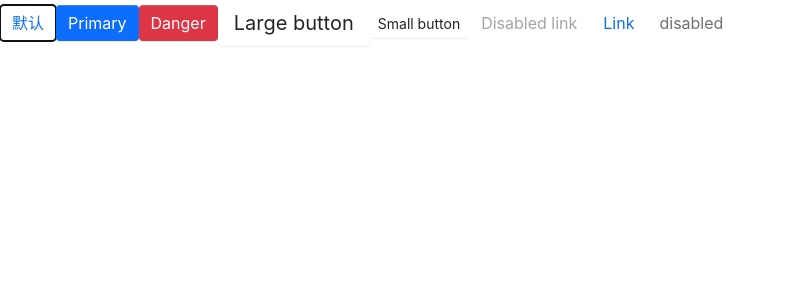
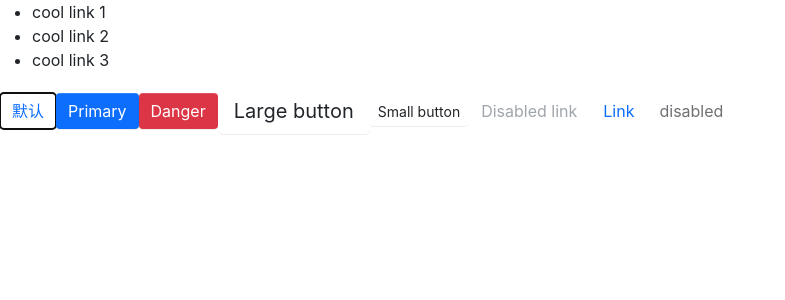
Before and after one commit to zzd0916/mouui, a React (Create React App) app: page / in a window 1280 px wide. Shown: the top 300 px of the page, without its empty margins (0-785 px from the left). Built offline with nearby package versions, Linux system fonts and the light colour scheme.

Commit message:
add jest && add button component test

```diff
--- a/src/App.tsx
+++ b/src/App.tsx
@@ -1,11 +1,24 @@
 import React from 'react';
 import './styles/index.scss';
 import Button, { ButtonType, ButtonSize } from './components/Button/button'
+import Menu from './components/Menu/menu'
+import MenuItem from './components/Menu/menuItem'
 
 function App() {
   return (
     <div className="App">
       <header className="App-header">
+        <Menu defaultIndex={0} onSelect={ (index) => {alert(index)}}>
+          <MenuItem index={0}>
+            cool link 1
+          </MenuItem>
+          <MenuItem index={1} disabled>
+            cool link 2
+          </MenuItem>
+          <MenuItem index={2}>
+            cool link 3
+          </MenuItem>
+        </Menu>
         <Button autoFocus onClick={ (e) => alert(123)} >默认</Button>
         <Button btnType={ButtonType.Primary} >Primary</Button>
         <Button btnType={ButtonType.Danger}>Danger</Button>
--- /dev/null
+++ b/src/components/Menu/menu.tsx
@@ -0,0 +1,51 @@
+import React, { useState, createContext } from 'react'
+import classNames from 'classnames'
+
+type MenuMode = 'horizontal' | 'vertical'
+type SelectCallback = (selectIndex: number) => void
+export interface MenuProps{
+  defaultIndex?: number;
+  className?: string;
+  mode?: MenuMode;
+  style?: React.CSSProperties;
+  onSelect? : SelectCallback;
+}
+
+interface IMeunContext {
+  index: number;
+  onSelect?: SelectCallback;
+}
+
+export const MenuContext = createContext<IMeunContext>({index:0})
+
+const Menu: React.FC<MenuProps> = (props) => {
+  const { className, mode, style, children, defaultIndex, onSelect } = props
+  const [ currentActive, setActive ] = useState(defaultIndex)
+  const classes = classNames('mouui-menu', className, {
+    'menu-vertical': mode === 'vertical'
+  })
+  const handleClick = (index: number) => {
+    setActive(index)
+    if(onSelect) {
+      onSelect(index)
+    }
+  }
+  const passedContext: IMeunContext = {
+    index: currentActive ? currentActive : 0,
+    onSelect: handleClick
+  }
+  return (
+    <ul className={classes} style={style}>
+      <MenuContext.Provider value={passedContext} >
+        {children}
+      </MenuContext.Provider>
+    </ul>
+  )
+}
+
+Menu.defaultProps = {
+  defaultIndex: 0,
+  mode: 'horizontal'
+}
+
+export default Menu;
--- /dev/null
+++ b/src/components/Menu/menuItem.tsx
@@ -0,0 +1,31 @@
+import React, { useContext } from 'react'
+import classNames from 'classnames'
+import { MenuContext } from './menu'
+
+export interface MenuItemProps {
+  index: number;
+  disabled?: boolean;
+  className?: string;
+  style?: React.CSSProperties;
+}
+
+const MenuItem: React.FC<MenuItemProps> = (props) => {
+  const { index, disabled, className, style, children } = props
+  const context = useContext(MenuContext)
+  const classes = classNames('menu-item', className, {
+    'is-disabled': disabled,
+    'is-active': context.index === index
+  })
+  const handleClick = () => {
+    if(context.onSelect && !disabled) {
+      context.onSelect(index)
+    }
+  }
+  return (
+    <li className={classes} style={style} onClick={handleClick}>
+      {children}
+    </li>
+  )
+}
+
+export default MenuItem;
```
Also changed, not shown: 2 other files (tests, documents, lock files or other folders). Lines whose indentation alone changed are shown as unchanged.
